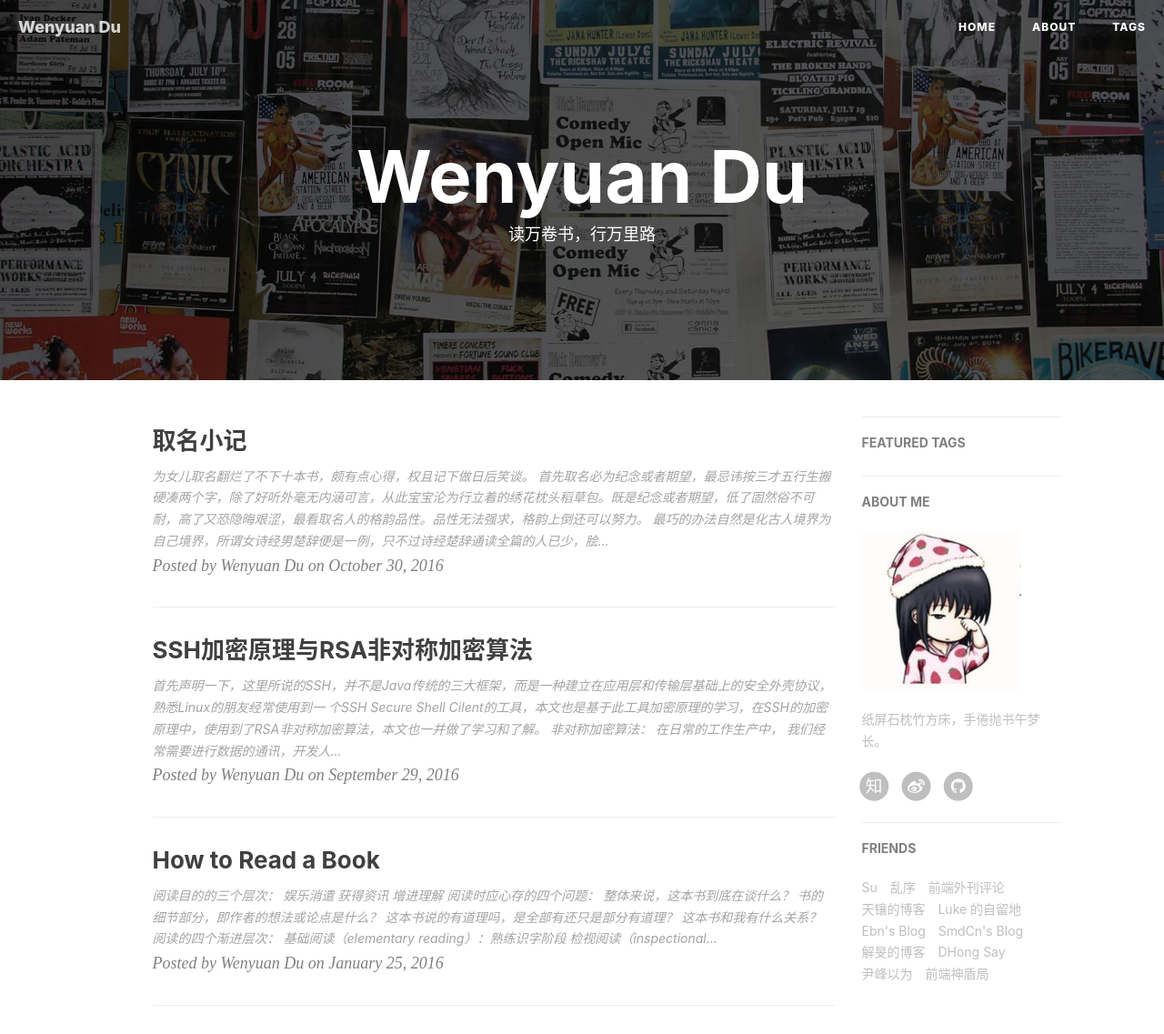
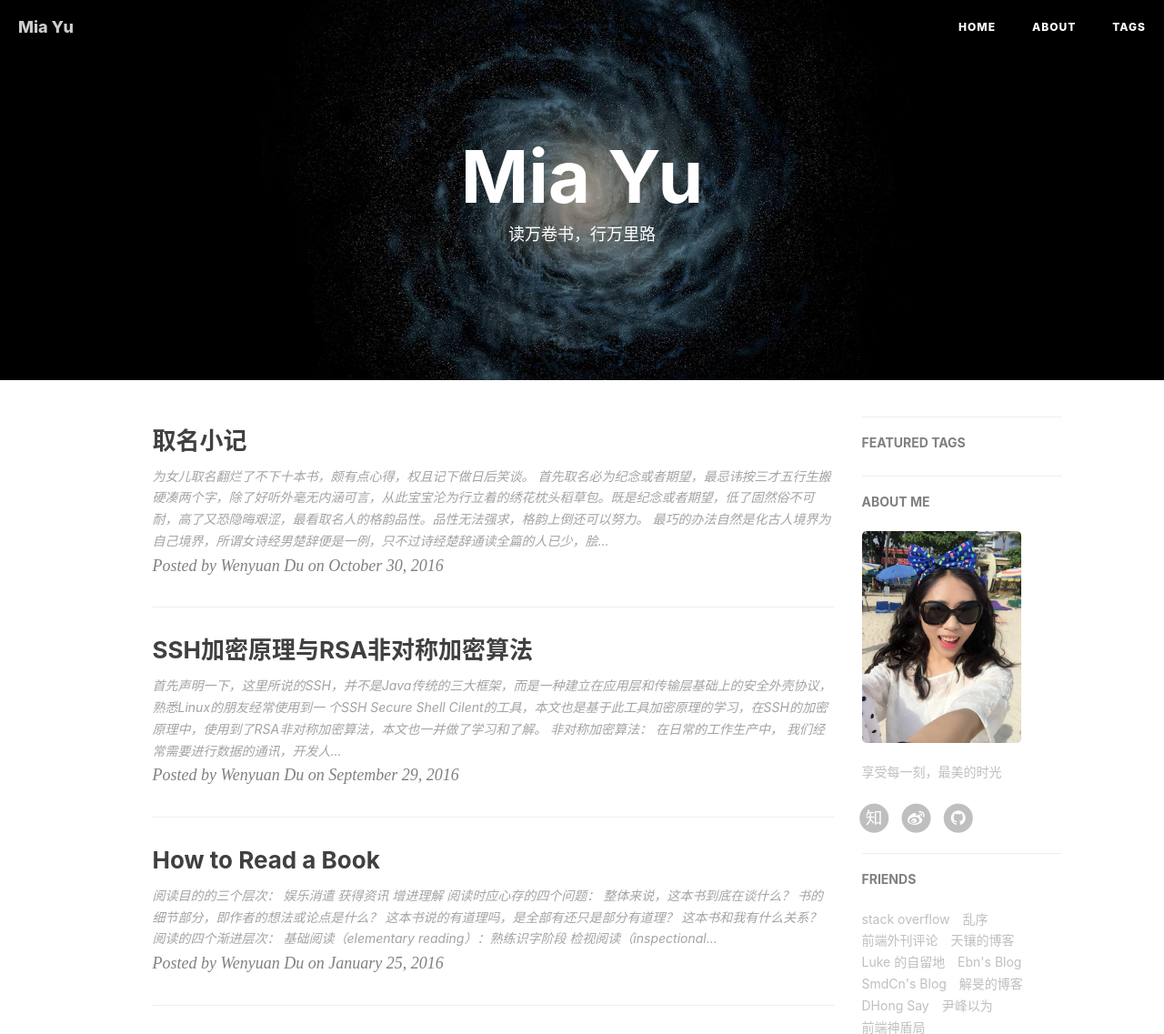
Before and after one commit to yomonah/yomonah.github.io, a Jekyll site: the page built from index.html, in a window 1280 px wide, cut to the strip 0-1137 px from the top of the page. Shown: the whole strip at 91% size. Built offline with Jekyll 4.4.1, drawn with Linux system fonts in a browser that asks for light colours; nearby versions of some CDN libraries; the list of posts is cut into pages by our own code.

Commit message:
update personal setting

```diff
--- a/_config.yml
+++ b/_config.yml
@@ -1,23 +1,23 @@
 # Site settings
-title: Wenyuan Du
-SEOTitle: Wenyuan Du's Blog
-header-img: img/home-bg.jpg
+title: Mia Yu
+SEOTitle: Mengya Yu's Blog
+header-img: img/post-bg-universe.jpg
 email: wenyuan@gmail.com
-description: "关于编程，摄影与读书"
-keyword: "编程，摄影，读书"
-url: "https://wenyuandu.github.io"              # your host, for absolute URL
+description: "个人博客，写点感想"
+keyword: "编程，读书，旅游，摄影，萌宠"
+url: "https://mengyayu.github.io"              # your host, for absolute URL
 baseurl: ""                             # for example, '/blog' if your blog hosted on 'host/blog'
 
 
 
 # SNS settings
 RSS: false
-weibo_username:     1952933935
-zhihu_username:     wen-yuan-4-42
-github_username:    wenyuandu
-# twitter_username:  wenyuan
-# facebook_username:  wenyuan
-# linkedin_username:  firstname-lastname-idxxxx
+weibo_username:     听说你像一首歌
+zhihu_username:     暂无
+github_username:    yomonah
+# twitter_username:
+# facebook_username:
+# linkedin_username:
 
 
 
@@ -70,8 +70,8 @@ duoshuo_share: false                     # set to false if you want to use Comme
 
 # Sidebar settings
 sidebar: true                           # whether or not using Sidebar.
-sidebar-about-description: "纸屏石枕竹方床，手倦抛书午梦长。"
-sidebar-avatar: /img/1.jpg      # use absolute URL, seeing it's used in both `/` and `/about/`
+sidebar-about-description: "享受每一刻，最美的时光"
+sidebar-avatar: /img/head_pic.jpg      # use absolute URL, seeing it's used in both `/` and `/about/`
 
 
 
@@ -84,8 +84,8 @@ featured-condition-size: 1              # A tag will be featured if the size of
 # Friends
 friends: [
     {
-        title: "Su",
-        href: "http://su.gallery/"
+        title: "stack overflow",
+        href: "http://stackoverflow.com/"
     },{
         title: "乱序",
         href: "http://mida.re/"
```
Also changed, not shown: img/1.jpg (deleted), img/head_pic.jpg (added), 1 other file.
